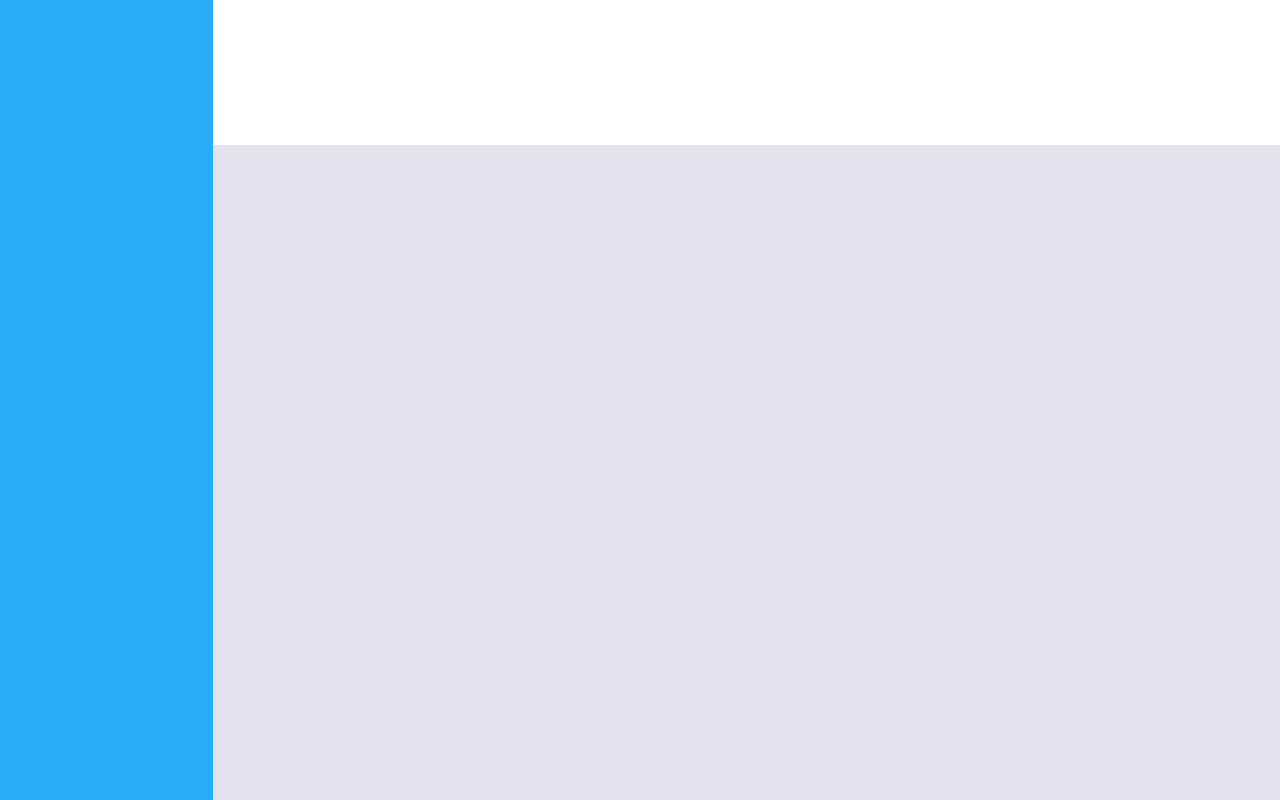
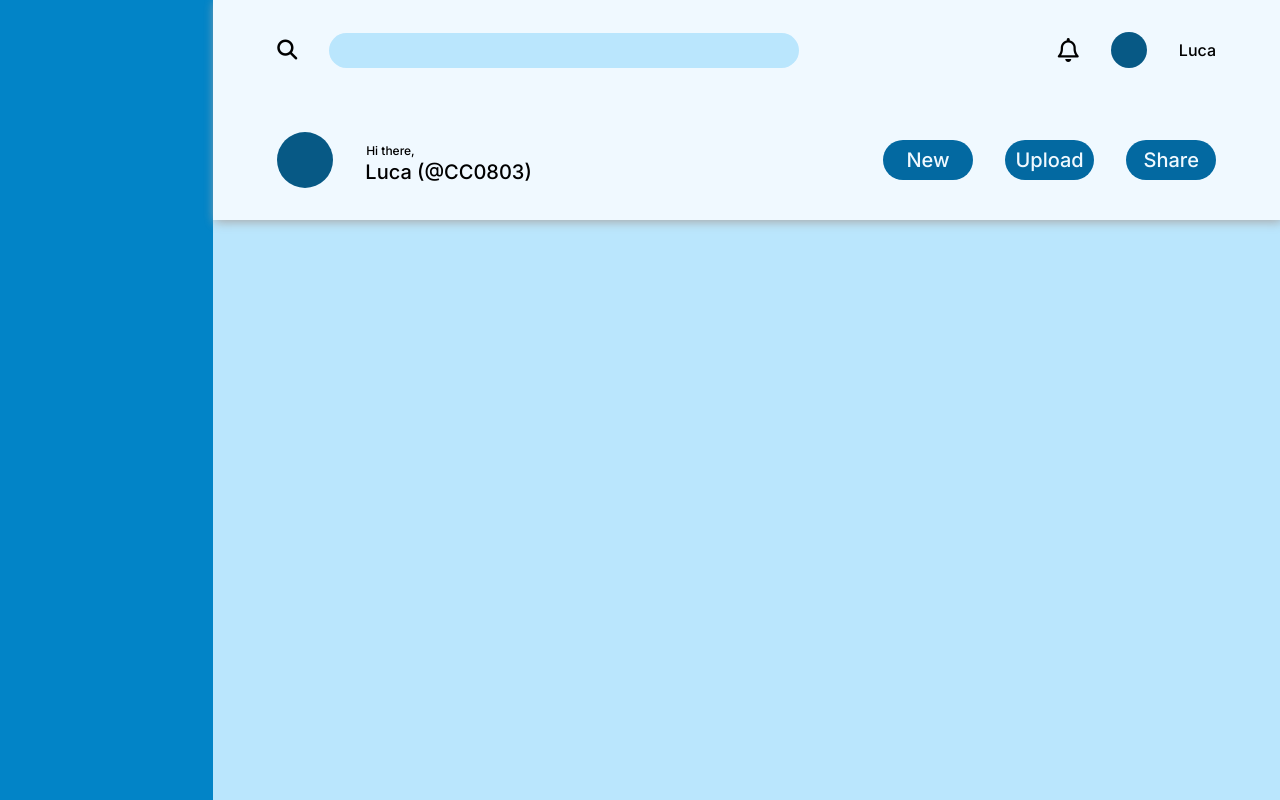
Before and after one commit to cc0803/admin-dashboard, a plain HTML site: page index.html in a window 1280 px wide. Drawn offline with Linux system fonts and the light colour scheme.

Commit message:
Style the header

```diff
--- a/index.html
+++ b/index.html
@@ -6,12 +6,32 @@
     <meta name="viewport" content="width=device-width, initial-scale=1.0">
 
     <link rel="stylesheet" href="styles.css">
+    <script src="https://kit.fontawesome.com/eaa195accc.js" crossorigin="anonymous"></script>
 
     <title>Admin Dashboard</title>
 </head>
 <body>
     <div class="grid-container">
-        <div class="header"></div>
+        <div class="header">
+            <div class="flex-container">
+                <div class="search-icon"><i class="fa-solid fa-magnifying-glass"></i></div>
+                <div class="search"></div>
+                <div class="bell"><i class="fa-regular fa-bell"></i></div>
+                <div class="icon"></div>
+                <div>Luca</div>
+            </div>
+            <div class="flex-container">
+                <div class="icon big"></div>
+                <div class="name-container">
+                    <span>Hi there,</span>
+                </br>
+                <span>Luca  (@CC0803)</span>
+            </div>
+            <div class="action-button">New</div>
+                <div class="action-button">Upload</div>
+                <div class="action-button">Share</div>
+            </div>
+        </div>
 
         <div class="sidebar"></div>
 
--- a/styles.css
+++ b/styles.css
@@ -1,6 +1,24 @@
+@import url('https://fonts.googleapis.com/css2?family=Inter:wght@500&display=swap');
+
+:root {
+    --zero: #f0f9ff;
+    --one: #e0f2fe;
+    --two: #bae6fd;
+    --three: #7dd3fc;
+    --four: #38bdf8;
+    --five: #0ea5e9;
+    --six: #0284c7;
+    --seven: #0369a1;
+    --eight: #075985;
+    --nine: #0c4a6e;
+}
+
 body {
     margin: 0;
     padding: 0;
+    box-sizing: border-box;
+    font-family: 'Inter', sans-serif;
+    overflow: auto;
 }
 
 .grid-container {
@@ -8,18 +26,84 @@ body {
     height: 100vh;
     display: grid;
     grid-template-columns: 1fr 5fr;
-    grid-template-rows: 2fr 9fr;
+    grid-template-rows: 1fr 4fr;
 }
 
 .header {
     grid-area: 1 / 2 / 2 / 3;
+    background-color: var(--zero);
+    box-shadow: 2px 2px 10px darkgray;
+    z-index: 2;
 }
 
 .sidebar {
     grid-area: 1 / 1 / 3 / 2;
-    background-color: rgb(41, 172, 248);
+    background-color: var(--six);
 }
 
 .main {
-    background-color: #e3e3f0;
+    background-color: var(--two);
 }
+
+.flex-container {
+    box-sizing: border-box;
+    padding: 2rem 4rem;
+    width: 100%;
+    display: flex;
+    align-items: center;
+    flex-direction: row;
+    gap: 2rem;
+}
+
+.search {
+    width: 50%;
+    height: 35px;
+    border-radius: 18px;
+    background-color: var(--two);
+    margin-right: auto;
+}
+
+i {
+    font-size: max(17px, 2.5vh);
+}
+
+.icon {
+    height: max(30px, 4.5vh);
+    width: max(30px, 4.5vh);
+    border-radius: 50%;
+    background-color: var(--eight);
+}
+
+.icon.big {
+    height: max(40px, 7vh);
+    width: max(40px, 7vh);
+}
+
+.flex-container:last-child {
+    font-size: 2.5vh;
+}
+
+.fa-bell {
+    font-size: max(17px, 3vh);
+}
+
+
+.action-button {
+    width: 7vw;
+    height: 5vh;
+    display: flex;
+    justify-content: center;
+    align-items: center;
+    color: var(--zero);
+    background-color: var(--seven);
+    border-radius: 2.5vh;
+}
+
+.name-container {
+    margin-right: auto;
+}
+
+.flex-container span:first-of-type{
+    font-size: 1.5vh;
+    margin-left: 0.1vh;
+}
```
